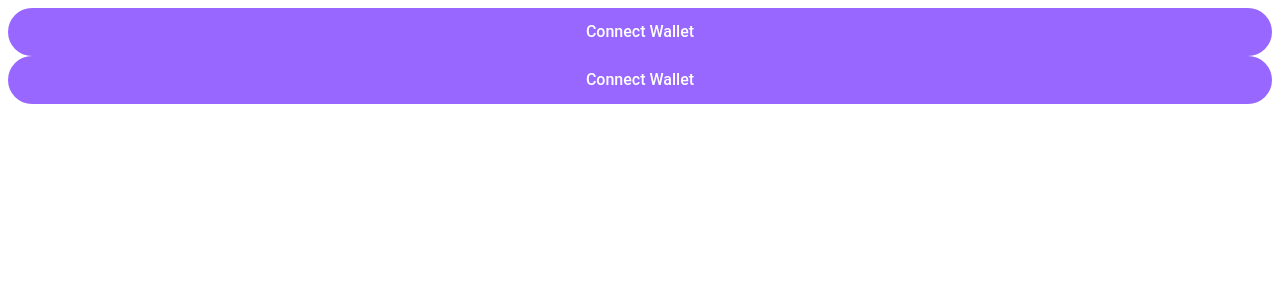
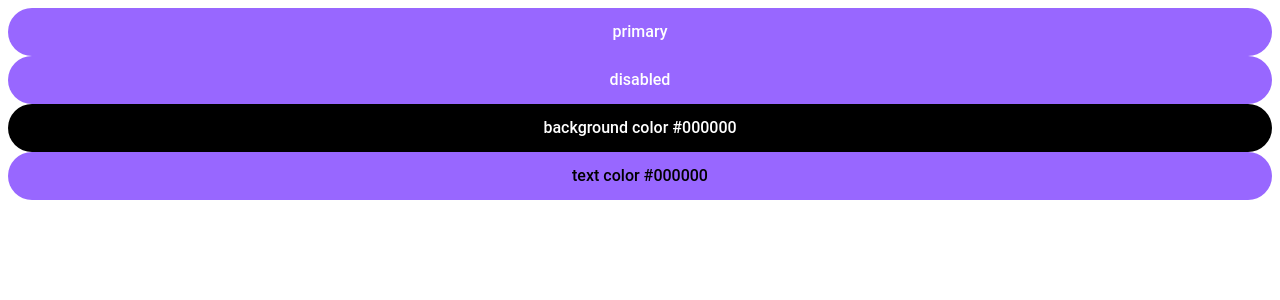
Before and after one commit to chainswap/info, a React (Create React App) app: page / in a window 1280 px wide. Shown: the top 300 px of the page. Built offline with nearby package versions, Linux system fonts and the light colour scheme.

Commit message:
pass color as prop

```diff
--- a/src/App.tsx
+++ b/src/App.tsx
@@ -5,9 +5,13 @@ function App() {
   return (
     <React.Fragment>
       {/* Primary */}
-      <Button text="Connect Wallet"></Button>
+      <Button text="primary"></Button>
       {/* Disabled */}
-      <Button text="Connect Wallet" disabled={true}></Button>
+      <Button text="disabled" disabled={true}></Button>
+      {/* specified background */}
+      <Button text="background color #000000" background="#000000"></Button>
+      {/* specified color */}
+      <Button text="text color #000000" color="#000000"></Button>
     </React.Fragment>
   )
 }
--- a/src/components/Button/Button.tsx
+++ b/src/components/Button/Button.tsx
@@ -9,12 +9,14 @@ interface Props {
   width?: string
   background?: string
   disabled?: boolean
+  color?: string
 }
 
 const useStyles = makeStyles({
   root: {
     width: (props: Props) => (props.width ? props.width : '100%'),
     background: (props: Props) => (props.background ? props.background : '#9867FF'),
+    color: (props: Props) => (props.color ? props.color : '#fff'),
     height: 48,
     padding: '14px 24px',
     textAlign: 'center',
@@ -22,7 +24,6 @@ const useStyles = makeStyles({
     fontFamily: 'Roboto',
     fontWeight: 500,
     lineHeight: '21.36px',
-    color: '#fff',
     border: 'none',
     borderRadius: 49,
     outline: 'none',
```
